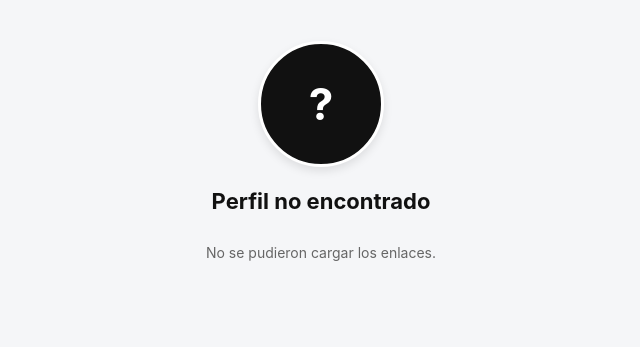
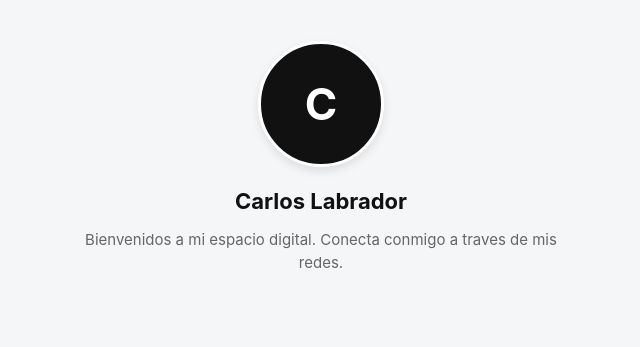
Before and after one commit to carloselabradorw-spec/mi-linktree-app, a website: page public/index.html in a window 1280 px wide. Shown: the whole page, without its empty margins (319-959 px from the left). Drawn offline with Linux system fonts and the light colour scheme; no server answers.

Commit message:
Add files via upload

```diff
--- a/public/index.html
+++ b/public/index.html
@@ -3,7 +3,7 @@
 <head>
     <meta charset="UTF-8">
     <meta name="viewport" content="width=device-width, initial-scale=1.0">
-    <title>Enlaces</title>
+    <title>Carlos Labrador - Enlaces</title>
     <style>
         body { font-family: -apple-system, BlinkMacSystemFont, "Segoe UI", Roboto, Helvetica, Arial, sans-serif; max-width: 500px; margin: 0 auto; padding: 40px 20px; background: #f5f6f8; color: #111; text-align: center; }
         .avatar-container { min-height: 128px; margin-bottom: 20px; display: flex; justify-content: center; align-items: center; }
@@ -19,61 +19,31 @@
 </head>
 <body>
 
-    <div class="avatar-container" id="contenedor-foto"></div>
-    <h1 id="nombre-publico">Cargando...</h1>
-    <p id="descripcion-publica"></p>
+    <div class="avatar-container" id="contenedor-foto">
+        <div class="avatar-placeholder">C</div>
+    </div>
+
+    <h1>Carlos Labrador</h1>
+    <p>Bienvenidos a mi espacio digital. Conecta conmigo a traves de mis redes.</p>
+
     <div id="enlaces-cliente" class="lista-botones"></div>
 
     <script>
-        function obtenerSlugActual() {
-            const partes = window.location.pathname.split('/').filter(Boolean);
-            if (partes[0] === 'u' && partes[1]) return partes[1];
-            return '';
-        }
-
-        function ponerPlaceholder(nombre) {
-            const inicial = (nombre || '?').trim().charAt(0).toUpperCase() || '?';
+        fetch('/api/perfil')
+            .then(res => res.json())
+            .then(data => {
+                if (!data.existe) return;
                 const contenedor = document.getElementById('contenedor-foto');
-            contenedor.innerHTML = '';
-            const div = document.createElement('div');
-            div.className = 'avatar-placeholder';
-            div.textContent = inicial;
-            contenedor.appendChild(div);
-        }
-
-        const slug = obtenerSlugActual();
-        const parametroUsuario = slug ? '?usuario=' + encodeURIComponent(slug) : '';
-
-        fetch('/api/perfil' + parametroUsuario)
-            .then(res => {
-                if (!res.ok) throw new Error('Perfil no encontrado');
-                return res.json();
-            })
-            .then(data => {
-                const nombre = data.nombre_publico || 'Enlaces';
-                document.title = nombre + ' - Enlaces';
-                document.getElementById('nombre-publico').textContent = nombre;
-                document.getElementById('descripcion-publica').textContent = data.descripcion || '';
-
-                const contenedor = document.getElementById('contenedor-foto');
-                if (data.foto && data.foto.existe) {
                 const img = document.createElement('img');
-                    img.src = data.foto.url + '?t=' + new Date().getTime();
-                    img.alt = nombre;
+                img.src = data.url + '?t=' + new Date().getTime();
+                img.alt = 'Carlos Labrador';
                 img.className = 'avatar';
                 contenedor.innerHTML = '';
                 contenedor.appendChild(img);
-                } else {
-                    ponerPlaceholder(nombre);
-                }
             })
-            .catch(() => {
-                document.getElementById('nombre-publico').textContent = 'Perfil no encontrado';
-                document.getElementById('descripcion-publica').textContent = '';
-                ponerPlaceholder('?');
-            });
+            .catch(err => console.error('Error al cargar foto:', err));
 
-        fetch('/api/enlaces' + parametroUsuario)
+        fetch('/api/enlaces')
             .then(res => res.json())
             .then(enlaces => {
                 const lista = document.getElementById('enlaces-cliente');
@@ -97,10 +67,7 @@
                     lista.appendChild(a);
                 });
             })
-            .catch(() => {
-                const lista = document.getElementById('enlaces-cliente');
-                lista.innerHTML = '<div class="mensaje">No se pudieron cargar los enlaces.</div>';
-            });
+            .catch(err => console.error('Error al cargar enlaces:', err));
     </script>
 </body>
 </html>
```
Lines whose indentation alone changed are shown as unchanged.
